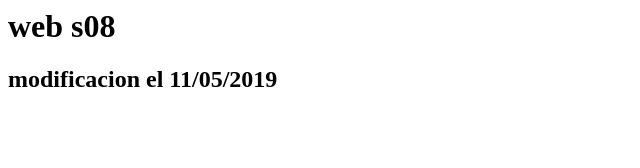
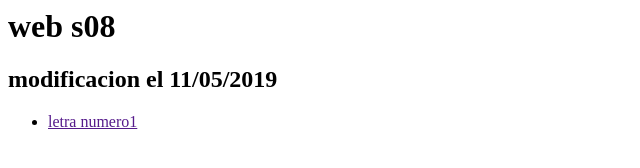
Before and after one commit to naomidulanto/webs08, a plain HTML site: page index.html in a window 1280 px wide. Shown: the whole page, without its empty margins (0-640 px from the left). Drawn offline with Linux system fonts and the light colour scheme.

Commit message:
Update index.html

```diff
--- a/index.html
+++ b/index.html
@@ -1,3 +1,6 @@
 
 <H1>web s08 </H1>
 <H2>modificacion el 11/05/2019</H2>
+<ul>
+		<li> <a href="" class="enlace"> letra numero1 </a></li>
+</ul>
```
